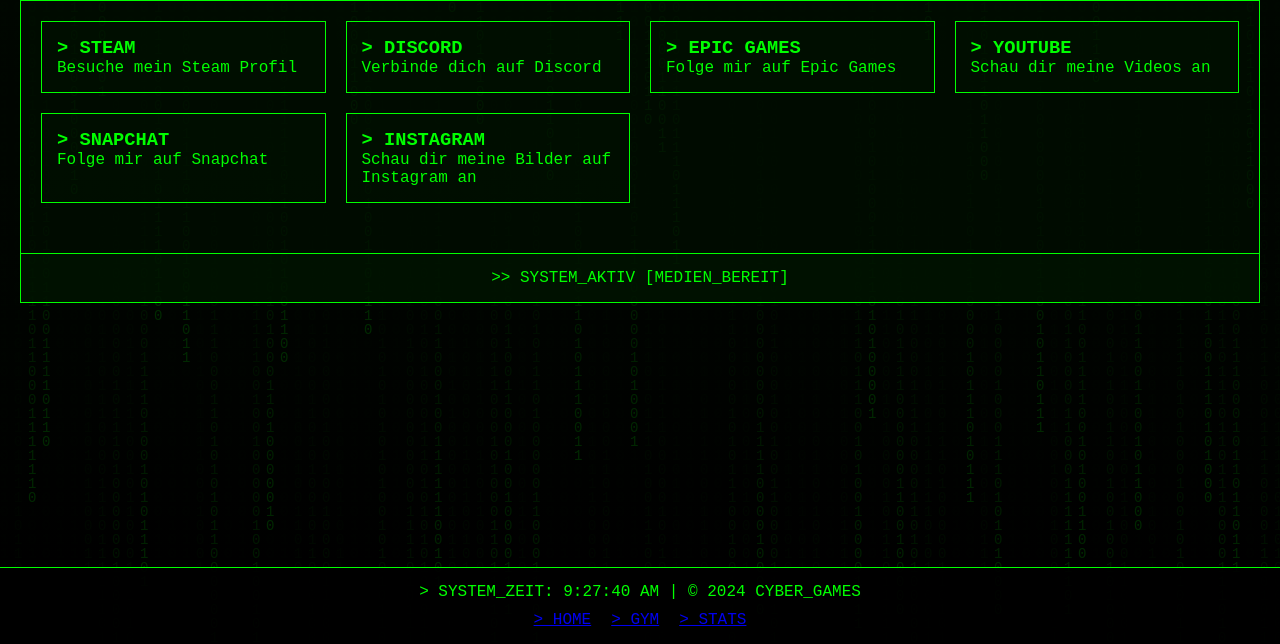
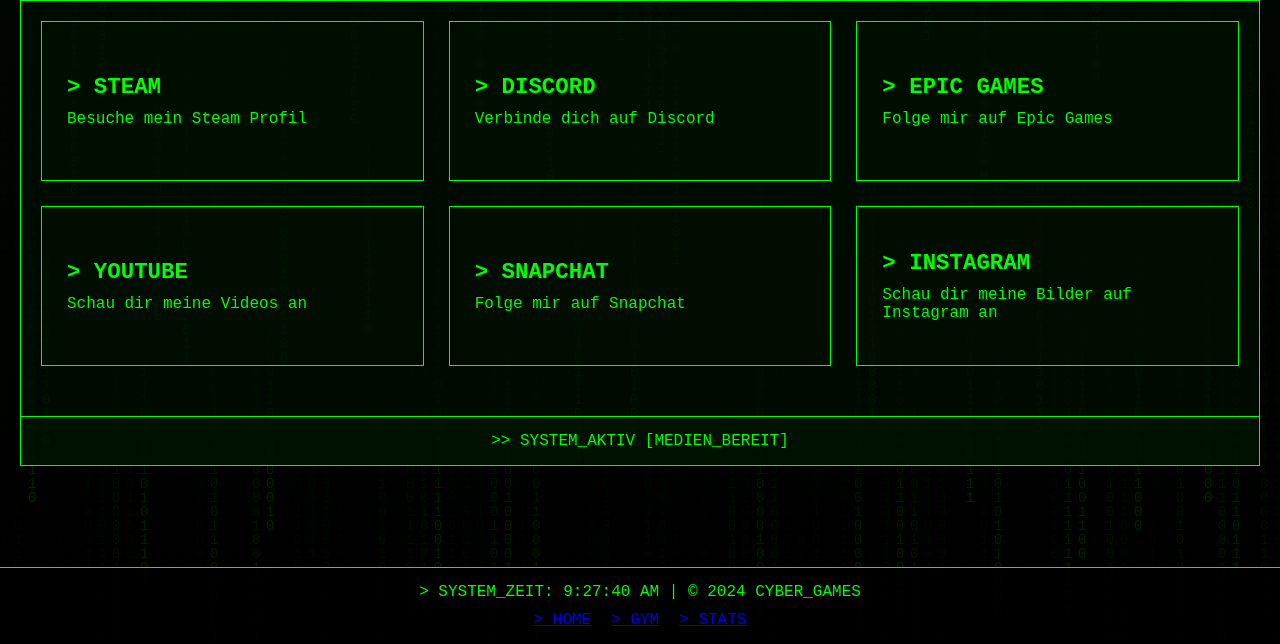
Before and after one commit to Sieder2009/HOME, a plain HTML site: page index4.html in a window 1280 px wide. Shown: the part 156-800 px from the top of the page. Drawn offline with Linux system fonts and the light colour scheme.

Commit message:
Update style4.css

```diff
--- a/CSS/style4.css
+++ b/CSS/style4.css
@@ -72,23 +72,48 @@ header {
 
 .media-links {
     display: grid;
-    grid-template-columns: repeat(auto-fit, minmax(250px, 1fr));
-    gap: 20px;
+    grid-template-columns: repeat(auto-fit, minmax(300px, 1fr));
+    gap: 25px;
     margin-bottom: 30px;
 }
 
 .media-card {
     background-color: rgba(0, 20, 0, 0.3);
-    padding: 15px;
+    padding: 25px;
     border: 1px solid #0f0;
     cursor: pointer;
     transition: all 0.3s;
+    min-height: 160px;
+    display: flex;
+    flex-direction: column;
+    justify-content: center;
 }
 
 .media-card:hover {
     background-color: rgba(0, 30, 0, 0.5);
     transform: translateY(-3px);
     box-shadow: 0 5px 15px rgba(0, 255, 0, 0.2);
+}
+
+.media-card h3 {
+    display: flex;
+    align-items: center;
+    font-size: 1.4em;
+    margin-bottom: 10px;
+}
+
+.media-card h3 i,
+.media-card h3 .icon {
+    margin-right: 12px;
+    font-size: 1.8em;
+    color: #0f0;
+    vertical-align: middle;
+}
+
+.media-card h3 .icon {
+    width: 28px;
+    height: 28px;
+    filter: invert(63%) sepia(64%) saturate(398%) hue-rotate(71deg) brightness(95%) contrast(89%);
 }
 
 .terminal-footer {
```
